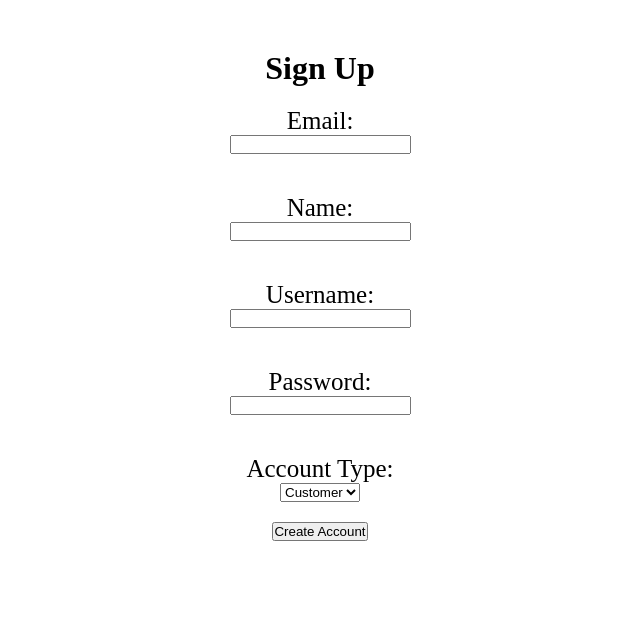
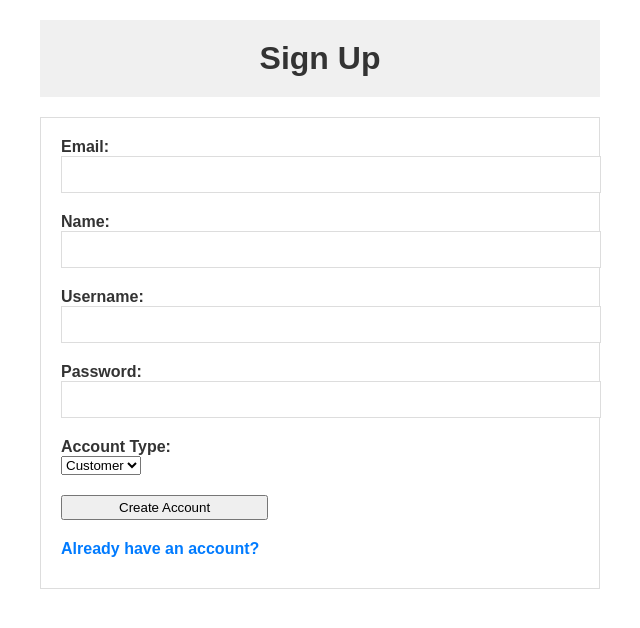
Before and after one commit to RomanMyth/Final_180, a Python web app: template templates/Base.html in a window 1280 px wide. Shown: the top 628 px of the page, without its empty margins (320-960 px from the left). Run offline with Jinja, Linux system fonts and the light colour scheme; the template is opened without the code that fills it, so the values that code supplies are empty.

Commit message:
Added some more stuff to sign up and styled it

```diff
--- a/css/Base.css
+++ b/css/Base.css
@@ -1,29 +1,64 @@
-*
-{
+* {
+    margin: 0;
     padding: 0;
-    margin: 0;
 }
 
-#Outline
-{
-    text-align:center;
-    padding-top:50px;
+body {
+    font-size: 16px;
+    color: #333;
+    font-family: Arial, sans-serif;
 }
 
-.Info
-{
-    display:flex;
-    flex-direction:column;
-    font-size:25px;
-    align-items:center;
-    text-align:center;
-    justify-content:center;
-    padding:20px;
+#Outline {
+    max-width: 600px;
+    margin: 0 auto;
+    padding: 20px;
+    box-sizing: border-box;
 }
 
-#InfoBoxes
-{
-    align-items:center;
-    text-align:center;
-    justify-content:center;
+#SignUp {
+    background-color: #f0f0f0;
+    padding: 20px;
+    text-align: center;
+    margin-bottom: 20px;
 }
+
+#InfoBoxes {
+    background-color: #fff;
+    padding: 20px;
+    border: 1px solid #ddd;
+}
+
+.Info{
+    margin-bottom: 10px;
+    font-weight: bold;
+}
+
+.Text-Box {
+    width: 100%;
+    border: 1px solid #ddd;
+    padding: 10px;
+    margin-bottom: 10px;
+}
+
+#CreateAccount > input[type="button"] {
+    background-color: #4CAF50;
+    color: #fff;
+    padding: 10px 20px;
+    border: none;
+    cursor: pointer;
+    font-size: 16px;
+    border-radius: 5px;
+}
+
+a {
+    color: #007bff;
+    text-decoration: none;
+}
+
+#account_button {
+    width:40%;
+    height:25px;
+    margin-bottom:20px;
+    margin-top:10px;
+}
--- a/templates/Base.html
+++ b/templates/Base.html
@@ -34,9 +34,12 @@
                     <option value = 'Customer'>Customer</option>
                     <option value = 'Vendor'>Vendor</option>
                 </select>
+            </div class = 'Info'>
+            <div id = 'Create Account'>
+                <input type = 'button' value = 'Create Account' id = 'account_button'>
             </div>
-            <div id = 'Create Account'>
-                <input type = 'button' value = 'Create Account'>
+            <div class = 'Info'>
+                <a href = '../templates/login.html'>Already have an account?</a>
             </div>
             </form>
         </div>
```
